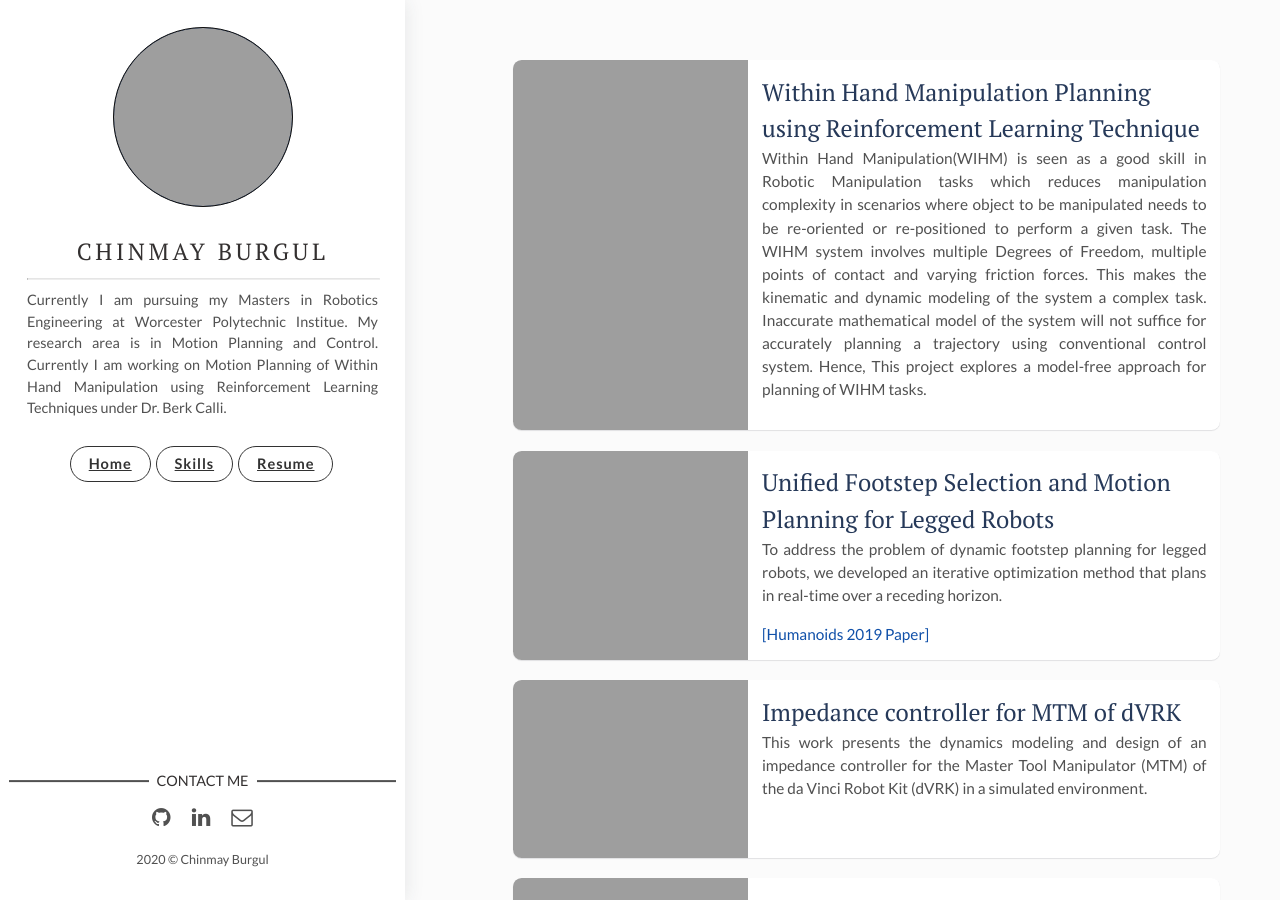
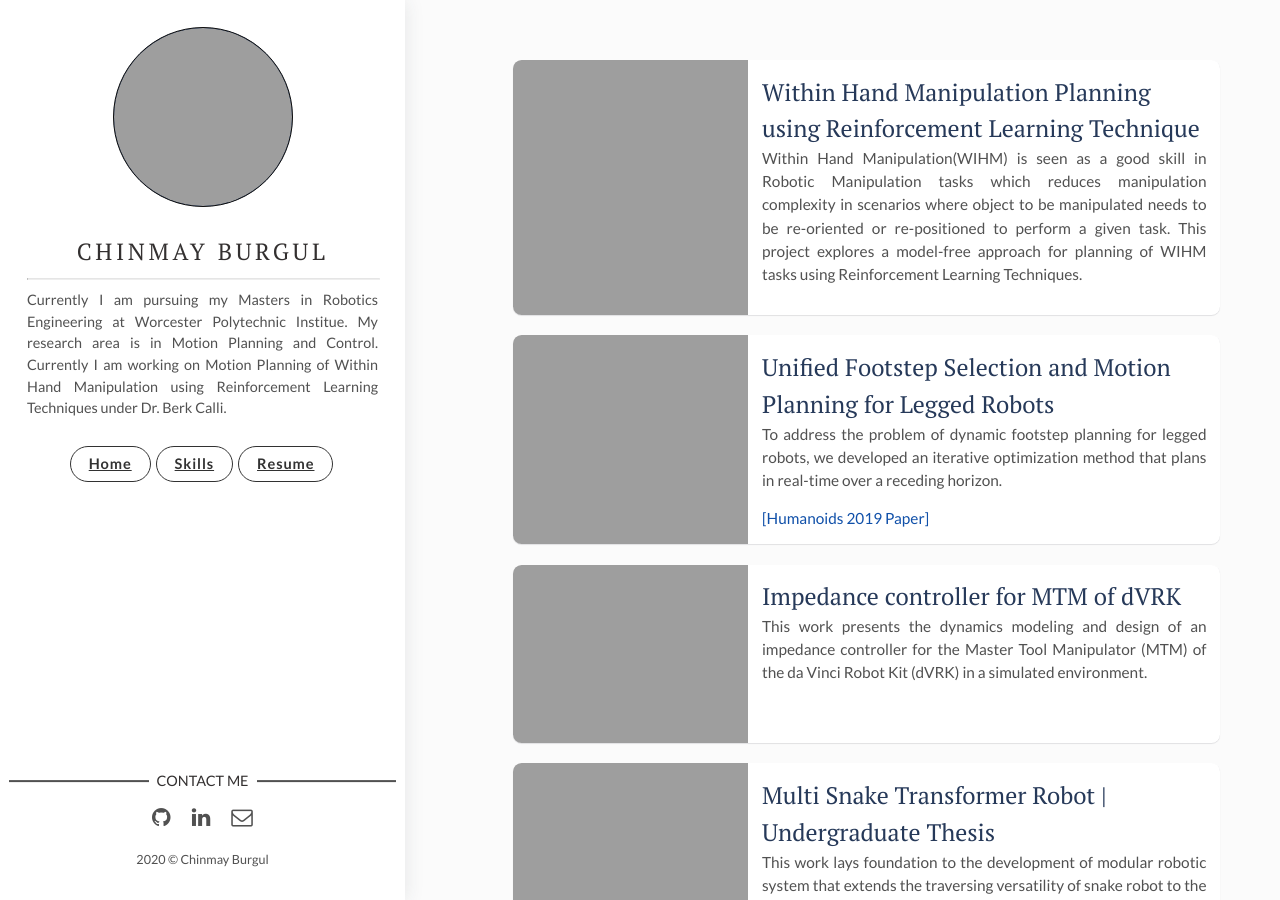
Before and after one commit to cmburgul/cmburgul.github.io, a Jekyll site: the page built from index.html, in a window 1280 px wide and 900 px high. Built offline with Jekyll 4.4.1, drawn with Linux system fonts in a browser that asks for light colours; the list of posts is cut into pages by our own code.

Commit message:
Update 2019-01-30-Within-Hand-Manipulation-Planning-using-Reinforcement-Learning-Technique.markdown

```diff
--- a/_posts/2019-01-30-Within-Hand-Manipulation-Planning-using-Reinforcement-Learning-Technique.markdown
+++ b/_posts/2019-01-30-Within-Hand-Manipulation-Planning-using-Reinforcement-Learning-Technique.markdown
@@ -2,7 +2,7 @@
 layout: post
 title: Within Hand Manipulation Planning using Reinforcement Learning Technique
 date: 2019-01-30 13:32:20 +0300
-description: Within Hand Manipulation(WIHM) is seen as a good skill in Robotic Manipulation tasks which reduces manipulation complexity in scenarios where object to be manipulated needs to be re-oriented or re-positioned to perform a given task. The WIHM system involves multiple Degrees of Freedom, multiple points of contact and varying friction forces. This makes the kinematic and dynamic modeling of the system a complex task. Inaccurate mathematical model of the system will not suffice for accurately planning a trajectory using conventional control system. Hence, This project explores a model-free approach for planning of WIHM tasks.
+description: Within Hand Manipulation(WIHM) is seen as a good skill in Robotic Manipulation tasks which reduces manipulation complexity in scenarios where object to be manipulated needs to be re-oriented or re-positioned to perform a given task. This project explores a model-free approach for planning of WIHM tasks using Reinforcement Learning Techniques.
 img:  ramp.gif # Add image post (optional)
 tags: [Motion Planning, Deep Reinforcement Learning, Deep Learning]
 ---
```
